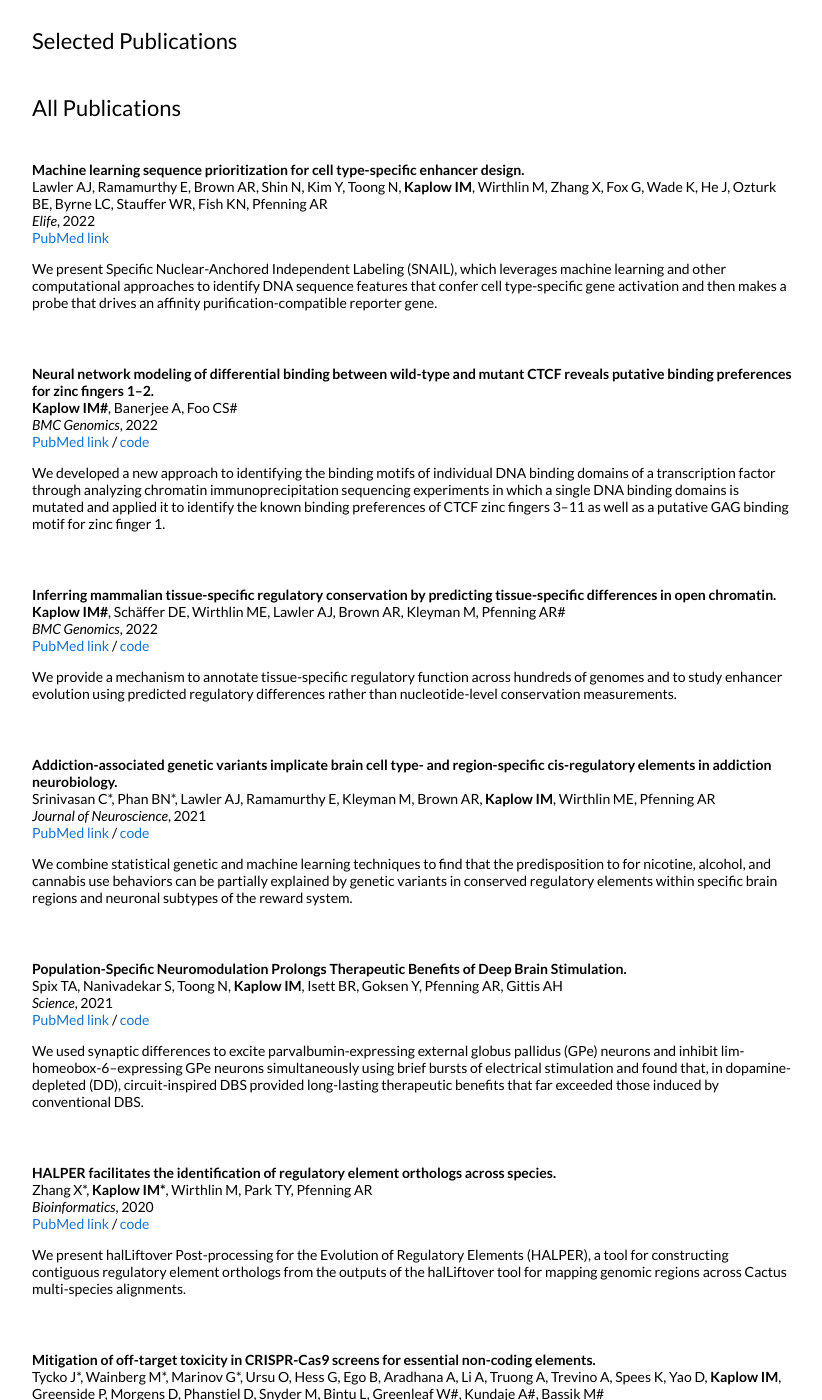
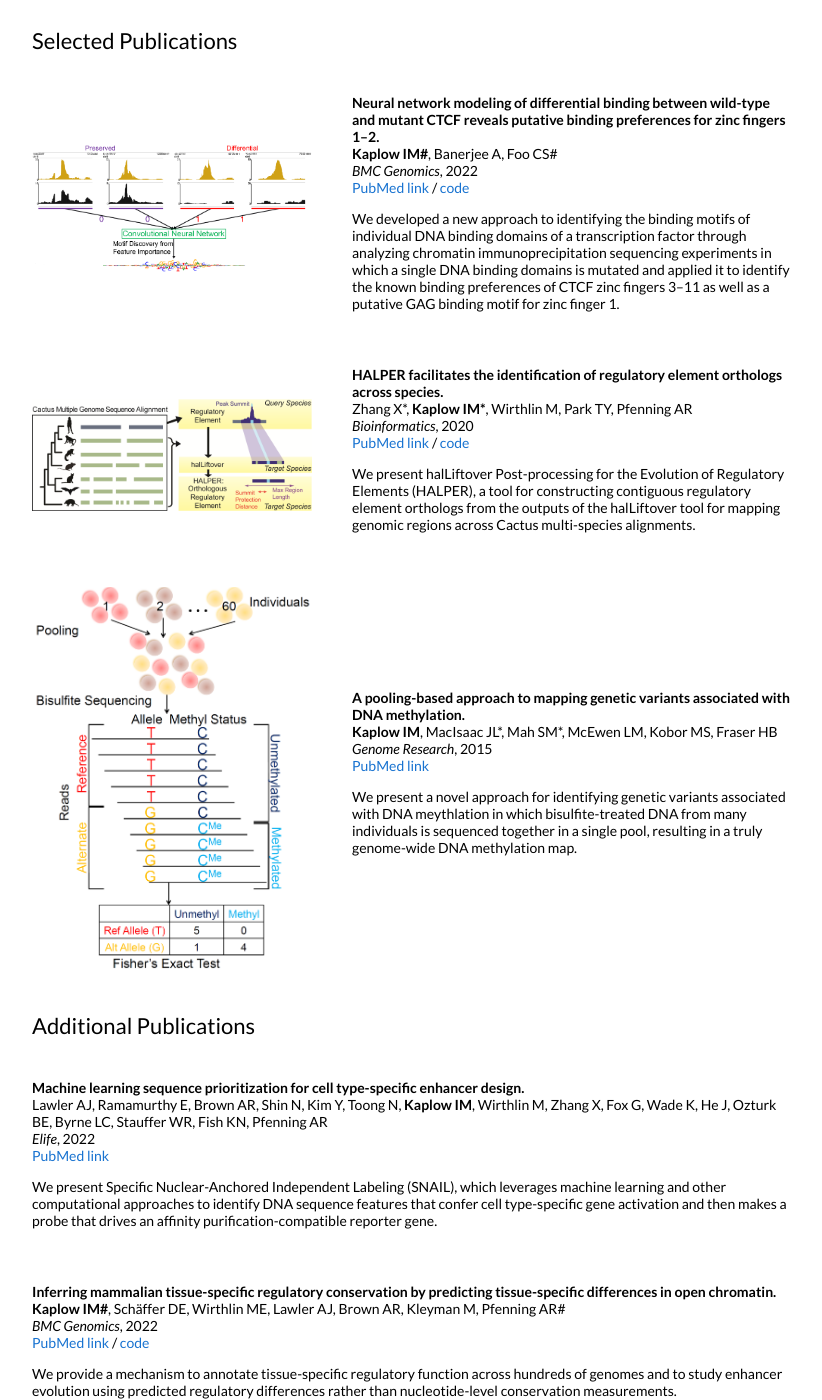
Before and after one commit to imk1/imk1.github.io, a Jekyll site: the page built from _posts/2022-5-16-Elife2022a.markdown, in a window 1280 px wide and 1400 px high, scrolled down 1359 px. Shown: the whole window, without its empty margins (228-1050 px from the left). Built offline with Jekyll 4.4.1, drawn with Linux system fonts in a browser that asks for light colours; some of the changed text lies outside the part shown.

Commit message:
Revert "I no longer post a description for selected publications, and I added the selected publications to the full publications list."
This reverts commit 3c782998b6c3eac256a6f8c4c2e5ce5fb42bb832.

```diff
--- a/_layouts/default.html
+++ b/_layouts/default.html
@@ -119,6 +119,8 @@
               {% if post.code %}
               / <a href="{{post.code}}">code</a>
               {% endif %}
+              <p></p>
+              {{ post.excerpt }}
             </td>
           </tr>
           {% endif %}
@@ -129,7 +131,7 @@
 		<table style="width:100%;border:0px;border-spacing:0px;border-collapse:separate;margin-right:auto;margin-left:auto;">
           <tr>
             <td style="padding:2.5%;width:100%;vertical-align:middle">
-              <h2>All Publications</h2>
+              <h2>Additional Publications</h2>
             </td>
           </tr>
         </table>
--- a/_posts/2015-4-24-GenomeResearch2015a.markdown
+++ b/_posts/2015-4-24-GenomeResearch2015a.markdown
@@ -4,7 +4,6 @@ title:  "A pooling-based approach to mapping genetic variants associated with DN
 date:   2015-04-24 22:21:59 +00:00
 image:  images/GenomeResearch2015aFig.png
 categories: research
-categories: publication
 author: "Irene Kaplow"
 authors: "<strong>Kaplow IM</strong>, MacIsaac JL*, Mah SM*, McEwen LM, Kobor MS, Fraser HB"
 venue: "Genome Research"
--- a/_posts/2020-8-1-Bioinformatics2020a.markdown
+++ b/_posts/2020-8-1-Bioinformatics2020a.markdown
@@ -4,7 +4,6 @@ title:  "HALPER facilitates the identification of regulatory element orthologs a
 date:   2020-08-01 22:21:59 +00:00
 image:  images/Bioinformatics2020aFig.png
 categories: research
-categories: publication
 author: "Irene Kaplow"
 authors: "Zhang X*, <strong>Kaplow IM*</strong>, Wirthlin M, Park TY, Pfenning AR"
 venue: "Bioinformatics"
--- a/_posts/2022-4-12-BMCGenomics2022b.markdown
+++ b/_posts/2022-4-12-BMCGenomics2022b.markdown
@@ -4,7 +4,6 @@ title:  "Neural network modeling of differential binding between wild-type and m
 date:   2022-04-12 22:21:59 +00:00
 image:  images/BMCGenomics2022bFig.png
 categories: research
-categories: publication
 author: "Irene Kaplow"
 authors: "<strong>Kaplow IM#</strong>, Banerjee A, Foo CS#"
 venue: "BMC Genomics"
```
